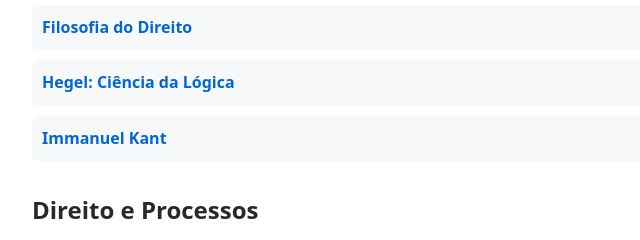
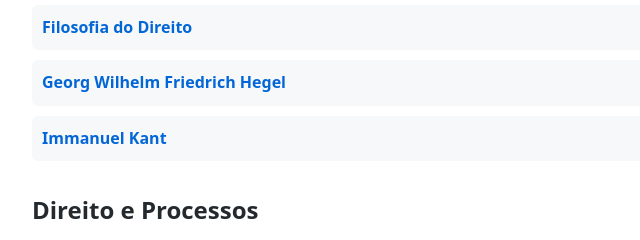
Before and after one commit to luccas-amorim/ariadne, a plain HTML site: page index.html in a window 1280 px wide. Shown: the part 234-474 px from the top of the page, 208-848 px from the left. Drawn offline with Linux system fonts and the light colour scheme.

Commit message:
Update index.html

```diff
--- a/index.html
+++ b/index.html
@@ -21,7 +21,7 @@
     <h2>Filosofia</h2>
     <ul>
         <li><a href="filosofia/filosofia_direito.html">Filosofia do Direito</a></li>
-        <li><a href="filosofia/direito.html">Hegel: Ciência da Lógica</a></li>
+        <li><a href="filosofia/hegel.html">Georg Wilhelm Friedrich Hegel</a></li>
         <li><a href="filosofia/kant.html">Immanuel Kant</a></li>
     </ul>
 
```
